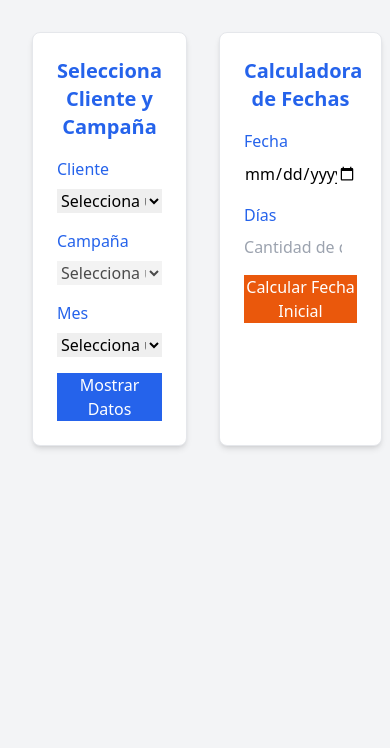
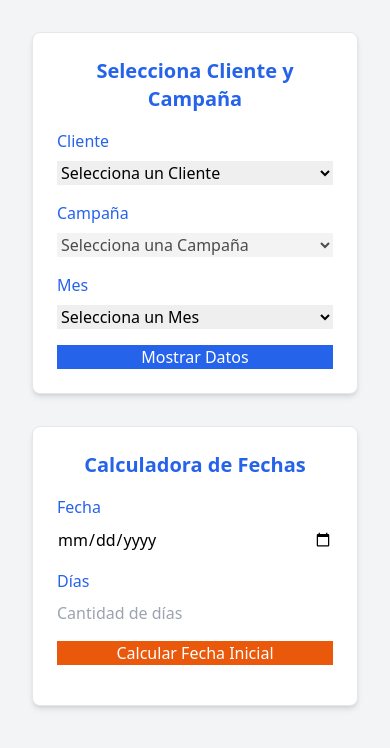
Before and after one commit to jusslagg/controller, a plain HTML site: page index.html in a window 390 px wide. Drawn offline with nearby package versions, Linux system fonts and the light colour scheme.

Commit message:
responsive

```diff
--- a/index.html
+++ b/index.html
@@ -10,10 +10,12 @@
   </head>
   <body class="bg-gray-100">
     <!-- Contenedor Principal -->
-    <div class="flex justify-between p-8 space-x-8">
+    <div
+      class="flex flex-col lg:flex-row justify-between p-8 space-y-8 lg:space-y-0 lg:space-x-8"
+    >
       <!-- Formulario Selector -->
       <section
-        class="w-1/2 bg-white p-6 rounded-lg shadow-md border border-gray-200"
+        class="w-full lg:w-1/2 bg-white p-6 rounded-lg shadow-md border border-gray-200"
       >
         <h2 class="text-xl font-semibold text-center mb-4 text-blue-600">
           Selecciona Cliente y Campaña
@@ -70,7 +72,7 @@
 
       <!-- Formulario Calculadora de Fechas -->
       <section
-        class="w-1/2 bg-white p-6 rounded-lg shadow-md border border-gray-200"
+        class="w-full lg:w-1/2 bg-white p-6 rounded-lg shadow-md border border-gray-200"
       >
         <h2 class="text-xl font-semibold text-center mb-4 text-blue-600">
           Calculadora de Fechas
```
